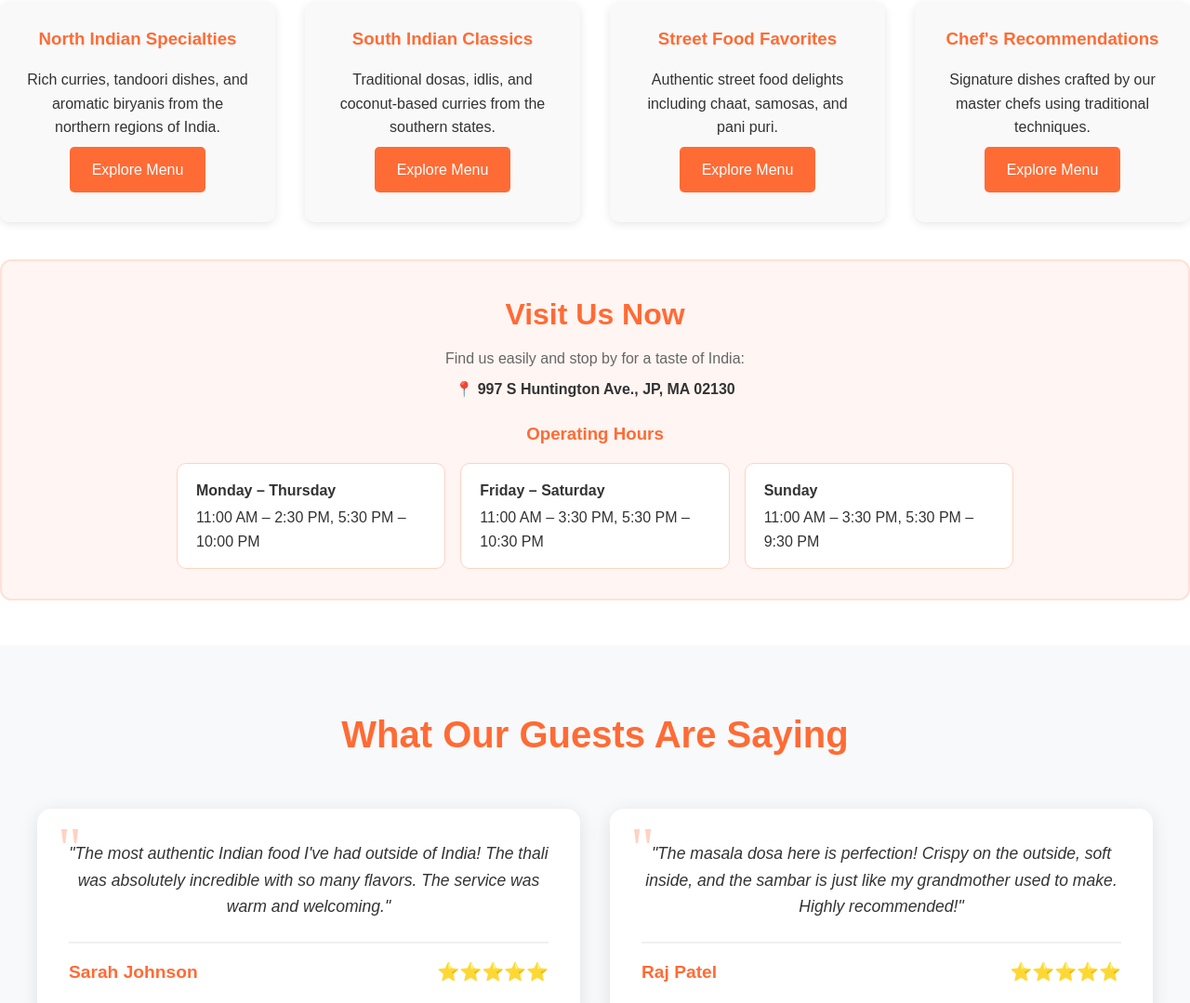
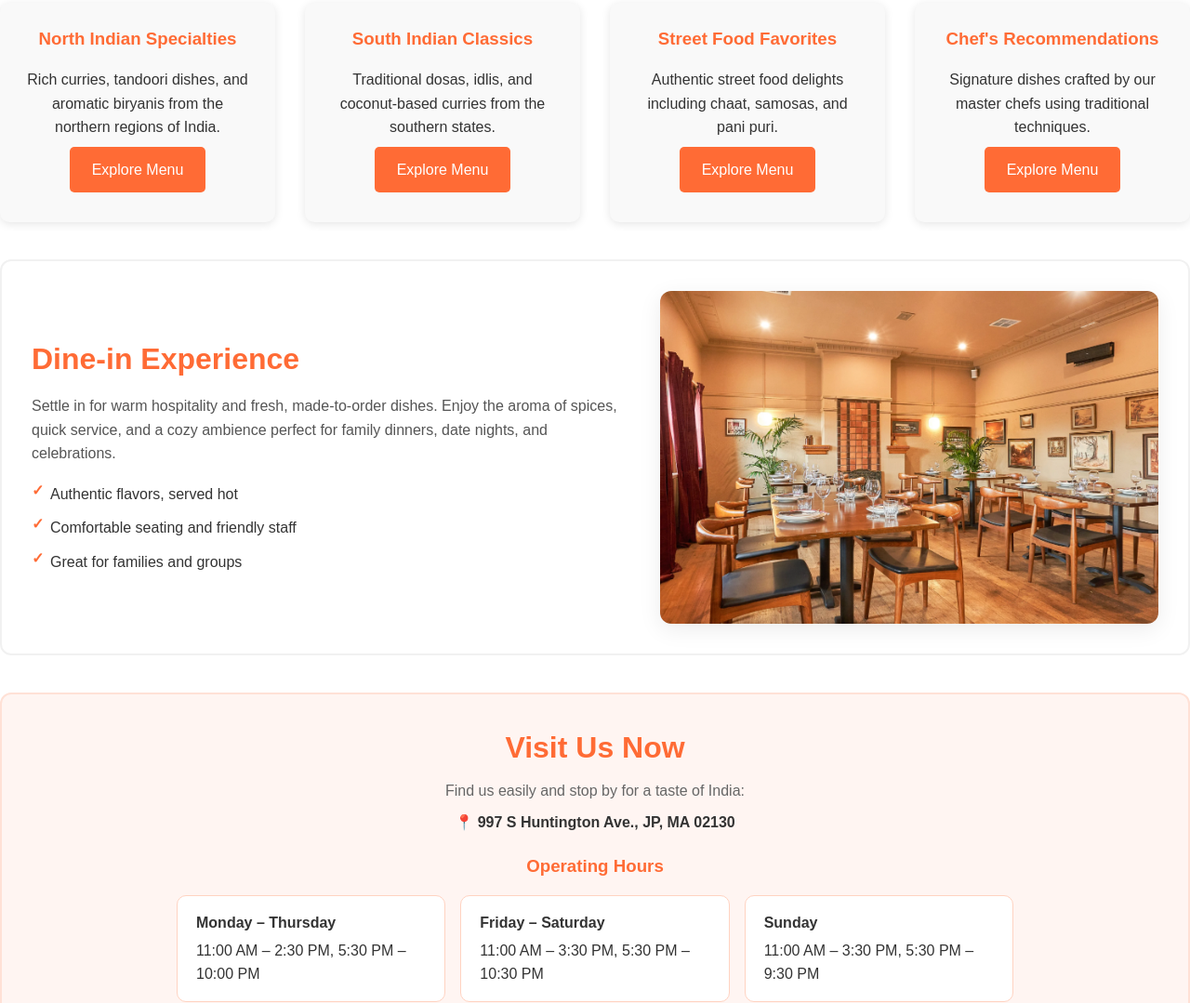
Before and after one commit to Narahari2364/1947-truly-Indian-restaurent, a plain HTML site: page index.html in a window 1280 px wide. Shown: the part 855-1934 px from the top of the page at 93% size. Drawn offline with Linux system fonts and the light colour scheme.

Commit message:
Add Dine-in Experience section to index.html with descriptive content and styling in main.css for enhanced user engagement and presentation.

```diff
--- a/index.html
+++ b/index.html
@@ -102,6 +102,22 @@
                 <a href="menu.html" class="btn">Explore Menu</a>
             </div>
         </div>
+
+		<!-- Dine-in Experience Section -->
+		<section class="dinein-section">
+			<div class="dinein-text">
+				<h2>Dine‑in Experience</h2>
+				<p>Settle in for warm hospitality and fresh, made‑to‑order dishes. Enjoy the aroma of spices, quick service, and a cozy ambience perfect for family dinners, date nights, and celebrations.</p>
+				<ul>
+					<li>Authentic flavors, served hot</li>
+					<li>Comfortable seating and friendly staff</li>
+					<li>Great for families and groups</li>
+				</ul>
+			</div>
+			<div class="dinein-media">
+				<img src="images/dinein.webp" alt="Guests enjoying dine‑in experience at 1947 Truly Indian">
+			</div>
+		</section>
 
         <!-- Visit Us Section -->
         <section class="visit-section">
--- a/stylesheets/main.css
+++ b/stylesheets/main.css
@@ -610,6 +610,66 @@ footer a:hover {
     text-align: center;
 }
 
+/* Dine-in section */
+.dinein-section {
+    display: grid;
+    grid-template-columns: 1.2fr 1fr;
+    gap: 2rem;
+    align-items: center;
+    background: #ffffff;
+    border: 2px solid #f1f1f1;
+    border-radius: 12px;
+    padding: 2rem;
+    margin: 2.5rem 0;
+}
+
+.dinein-text h2 {
+    color: #ff6b35;
+    font-size: 2rem;
+    margin-bottom: 0.75rem;
+}
+
+.dinein-text p {
+    color: #555;
+    margin-bottom: 0.75rem;
+}
+
+.dinein-text ul {
+    list-style: none;
+    padding: 0;
+    margin: 0;
+}
+
+.dinein-text li {
+    padding: 0.35rem 0;
+    position: relative;
+    padding-left: 1.25rem;
+}
+
+.dinein-text li::before {
+    content: '✓';
+    position: absolute;
+    left: 0;
+    top: 0.1rem;
+    color: #ff6b35;
+    font-weight: 700;
+}
+
+.dinein-media img {
+    border-radius: 12px;
+    width: 100%;
+    height: auto;
+    margin: 0; /* override global img margin */
+    box-shadow: 0 6px 24px rgba(0,0,0,0.08);
+}
+
+@media (max-width: 768px) {
+    .dinein-section {
+        grid-template-columns: 1fr;
+        padding: 1.5rem;
+    }
+}
+
 .visit-section h2 {
     color: #ff6b35;
     font-size: 2rem;
```
Also changed, not shown: images/dinein.webp (added).
